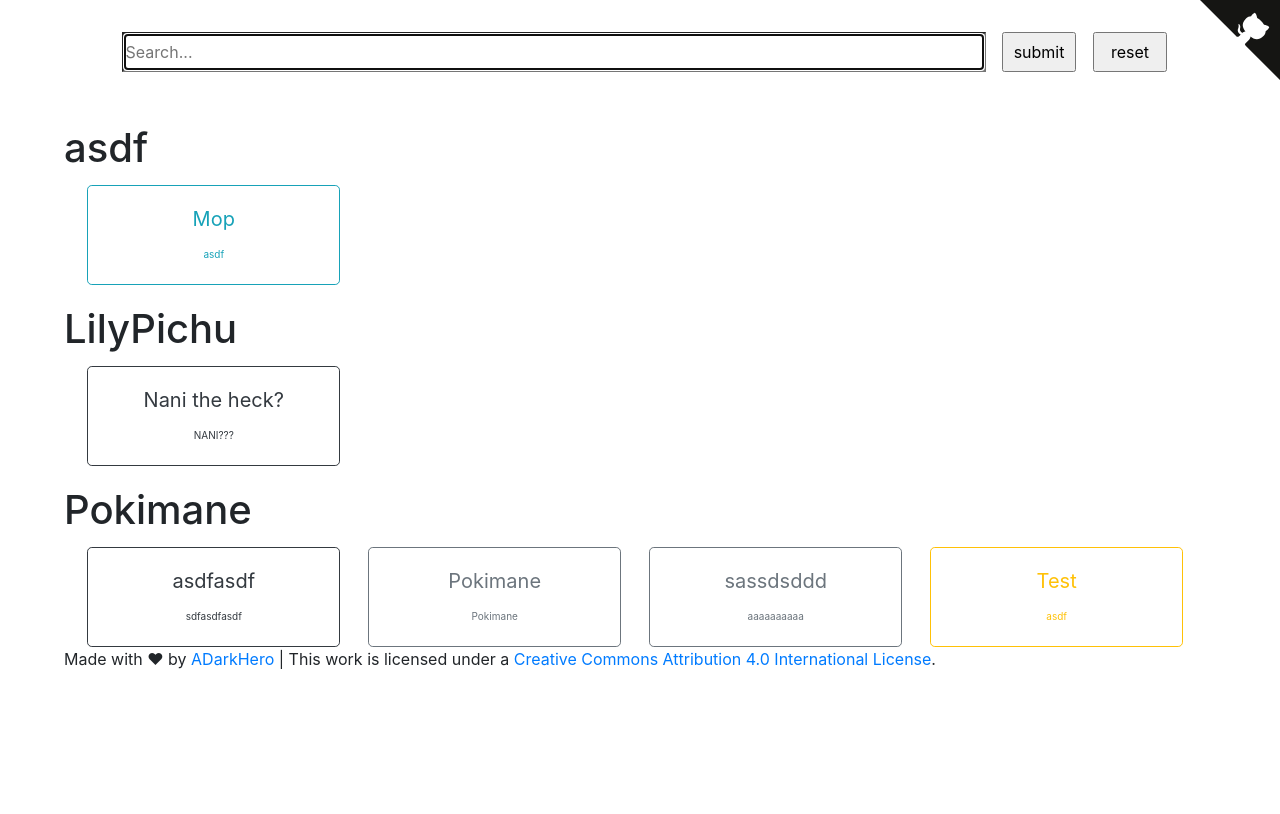
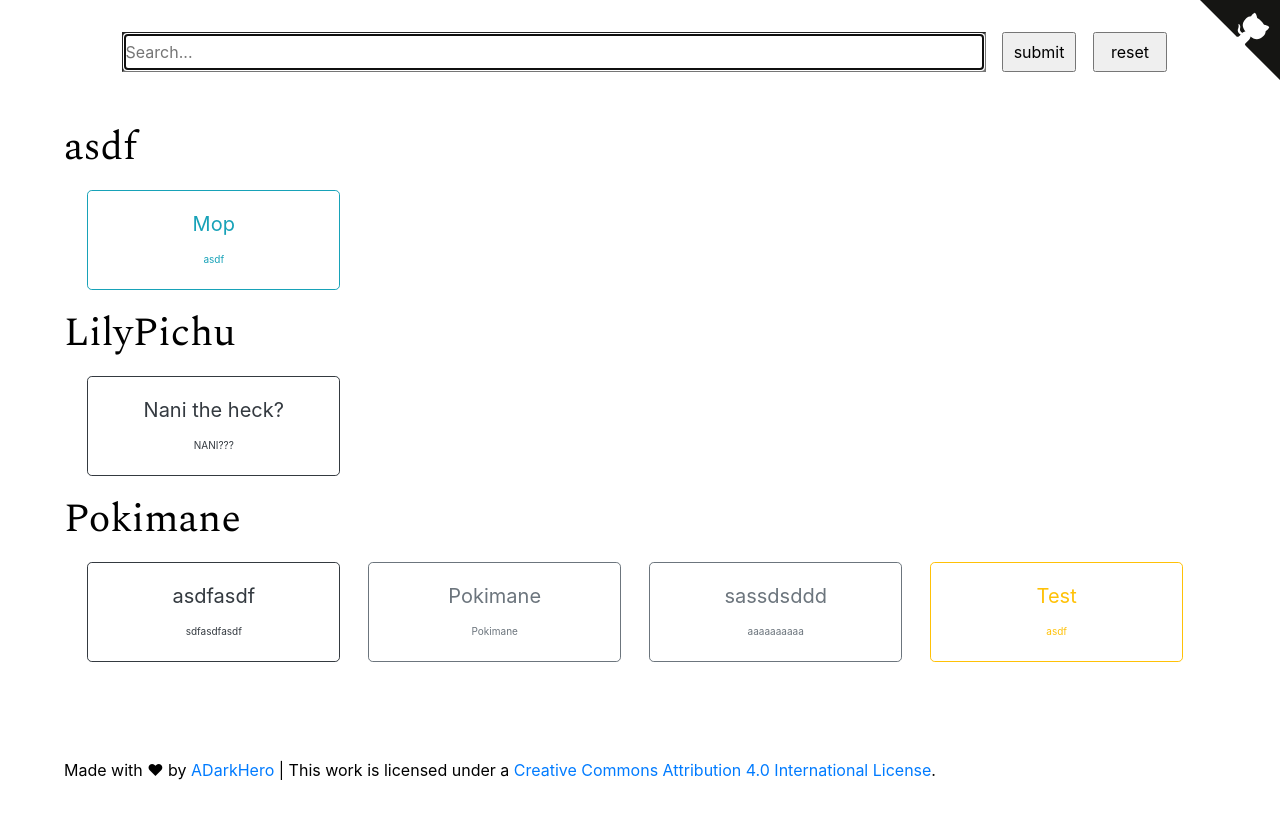
Before and after one commit to ADarkHero/Hero-Soundboard, a PHP site: page / in a window 1280 px wide. Before the commit the page ends 669 px from the top, so only its background shows below. Run offline with PHP 8.4, Linux system fonts and the light colour scheme; data comes from the database, SQL or seed files in the repository.

Commit message:
Changed fonts around.

```diff
--- a/css/main.css
+++ b/css/main.css
@@ -1,8 +1,16 @@
+body{
+    color: #000000;
+}
+
 #center{
     width: 90%;
     margin: auto;
     margin-top: 2em;
     margin-bottom: 2em;
+}
+
+#footer{
+    margin-top: 6em;
 }
 
 .btn {
@@ -17,7 +25,7 @@
     width: 75%;
     margin-left: 5%;
 }
-@media only screen and (max-width: 1000px) {
+@media only screen and (max-width: 1024px) {
     .search {
         width: 60%;
     }
@@ -28,10 +36,10 @@
     width: 6.5%;
     margin-left: 1%;
 }
-@media only screen and (max-width: 1000px) {
+@media only screen and (max-width: 1024px) {
     .searchbutton {
         width: 15%;
-        margin-left: 2%;
+        margin-left: 1.5%;
     }
 }
 
@@ -40,6 +48,7 @@
 }
 
 .soundCategory{
+    font-family: 'Spectral', serif;
     margin-top: 0.5em;
 }
 
@@ -52,12 +61,18 @@
 }
 
 .soundButton{
-    width: 22%;
+    width: 14%;
     min-height: 5em;
     margin-left: 2%;
-    margin-top: 0.25em;
+    margin-top: 0.5em;
 }
-@media only screen and (max-width: 1000px) {
+@media only screen and (max-width: 1440px) {
+    .soundButton{
+        width: 22%;
+        margin-left: 2%;
+    }
+}
+@media only screen and (max-width: 1024px) {
     .soundButton{
         width: 44%;
         margin-left: 5%;
--- a/index.php
+++ b/index.php
@@ -10,6 +10,7 @@
         <script src="https://code.jquery.com/jquery-3.3.1.slim.min.js" integrity="sha384-q8i/X+965DzO0rT7abK41JStQIAqVgRVzpbzo5smXKp4YfRvH+8abtTE1Pi6jizo" crossorigin="anonymous"></script>
         <script src="https://cdnjs.cloudflare.com/ajax/libs/popper.js/1.14.0/umd/popper.min.js" integrity="sha384-cs/chFZiN24E4KMATLdqdvsezGxaGsi4hLGOzlXwp5UZB1LY//20VyM2taTB4QvJ" crossorigin="anonymous"></script>
         <script src="https://stackpath.bootstrapcdn.com/bootstrap/4.1.0/js/bootstrap.min.js" integrity="sha384-uefMccjFJAIv6A+rW+L4AHf99KvxDjWSu1z9VI8SKNVmz4sk7buKt/6v9KI65qnm" crossorigin="anonymous"></script>
+        <link href="https://fonts.googleapis.com/css?family=Spectral" rel="stylesheet">
     </head>
     <body>
         <!-- GitHub Corner -->
```
